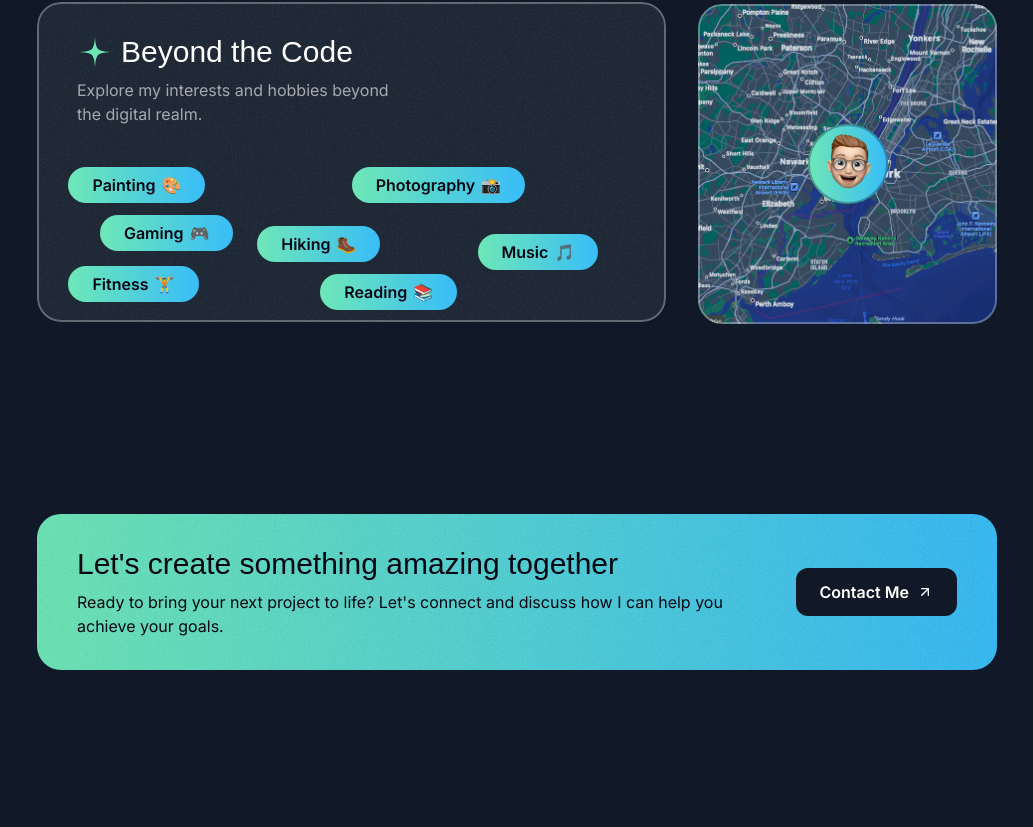
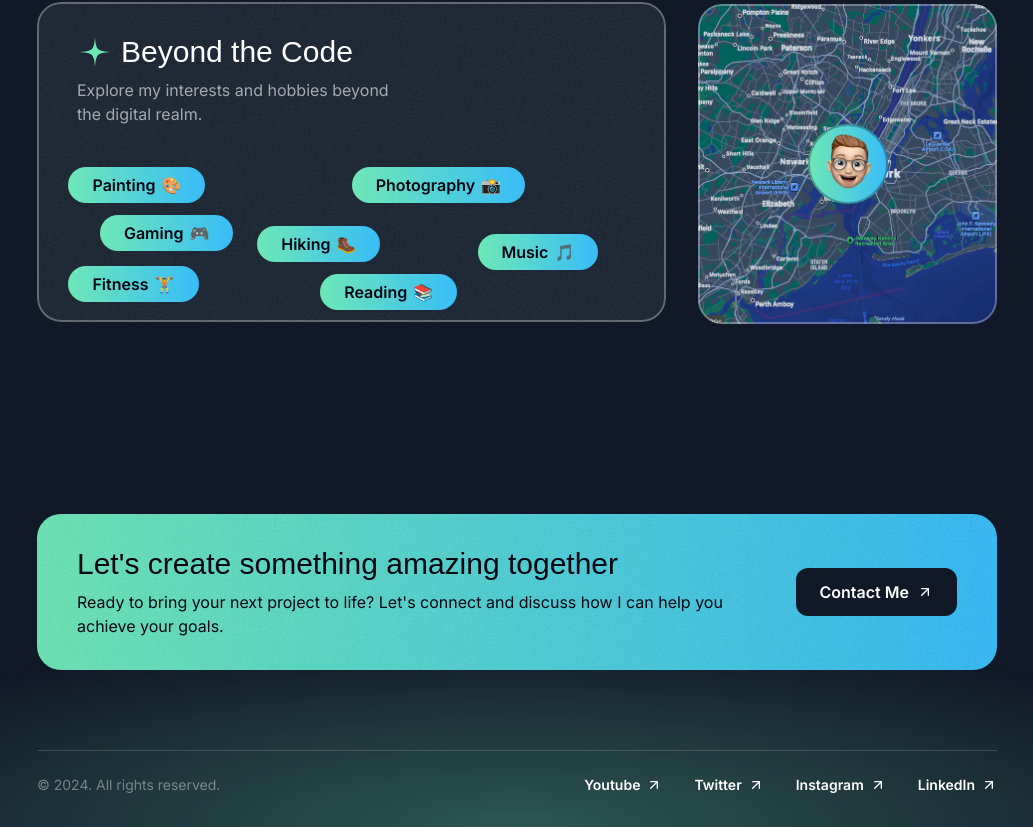
Before and after one commit to theprinceraj/theprinceraj.github.io, a Next.js app: page / in a window 1280 px wide. Shown: the part 4628-5455 px from the top of the page, without its empty margins (123-1156 px from the left). Before the commit the page ends 5426 px from the top, so only its background shows below. Built offline with nearby package versions, Linux system fonts and the light colour scheme; a web font is replaced by a local one.

Commit message:
Adding footer section and some changes to contact section

```diff
--- a/src/app/page.tsx
+++ b/src/app/page.tsx
@@ -1,5 +1,6 @@
 import { AboutSection } from "@/sections/About";
 import { ContactSection } from "@/sections/Contact";
+import { Footer } from "@/sections/Footer";
 import { Header } from "@/sections/Header";
 import { HeroSection } from "@/sections/Hero";
 import { ProjectsSection } from "@/sections/Projects";
@@ -15,6 +16,7 @@ export default function Home() {
             <TestimonialsSection />
             <AboutSection />
             <ContactSection />
+            <Footer />
         </div>
     );
 }
--- a/src/sections/Contact.tsx
+++ b/src/sections/Contact.tsx
@@ -3,7 +3,7 @@ import grainImage from "@/assets/images/grain.jpg";
 
 export const ContactSection = () => {
     return (
-        <div className="pt-12 md:pt-16 md:mt-2.5 lg:pt-24 lg:mt-3.5 pb-32">
+        <div className="py-12 md:pt-16 md:mt-2.5 lg:pt-24 lg:mt-3.5">
             <div className="container">
                 <div className="rounded-3xl bg-gradient-to-r from-emerald-300 to-sky-400 text-gray-950 py-8 px-10 text-center md:text-left relative z-0 overflow-clip">
                     <div
--- a/src/sections/Footer.tsx
+++ b/src/sections/Footer.tsx
@@ -1,3 +1,48 @@
+import ArrowUpRightIcon from "@/assets/icons/arrow-up-right.svg";
+
+const footerLinks = [
+    {
+        title: "Youtube",
+        href: "#",
+    },
+    {
+        title: "Twitter",
+        href: "#",
+    },
+    {
+        title: "Instagram",
+        href: "#",
+    },
+    {
+        title: "LinkedIn",
+        href: "#",
+    },
+];
+
 export const Footer = () => {
-  return <div>Footer Section</div>;
+    return (
+        <footer className="pt-4 relative -z-10 overflow-x-clip lg:pt-8">
+            <div
+                className="absolute h-[400px] w-[1600px] bottom-0 -z-10 left-1/2 -translate-x-1/2 bg-emerald-300/30"
+                style={{
+                    maskImage: `radial-gradient(50% 50% at bottom center, black, transparent)`,
+                }}></div>
+            <div className="container">
+                <div className="border-t border-white/15 py-6 md:pb-8 text-sm flex flex-col md:flex-row items-center md:justify-between gap-8">
+                    <div className="text-white/40">&copy; 2024. All rights reserved.</div>
+                    <nav className="flex flex-col md:flex-row gap-8 items-center">
+                        {footerLinks.map((footerLink) => (
+                            <a
+                                key={footerLink.title}
+                                href={footerLink.href}
+                                className="inline-flex items-center gap-1.5">
+                                <span className="font-semibold">{footerLink.title}</span>
+                                <ArrowUpRightIcon className="size-4" />
+                            </a>
+                        ))}
+                    </nav>
+                </div>
+            </div>
+        </footer>
+    );
 };
```
